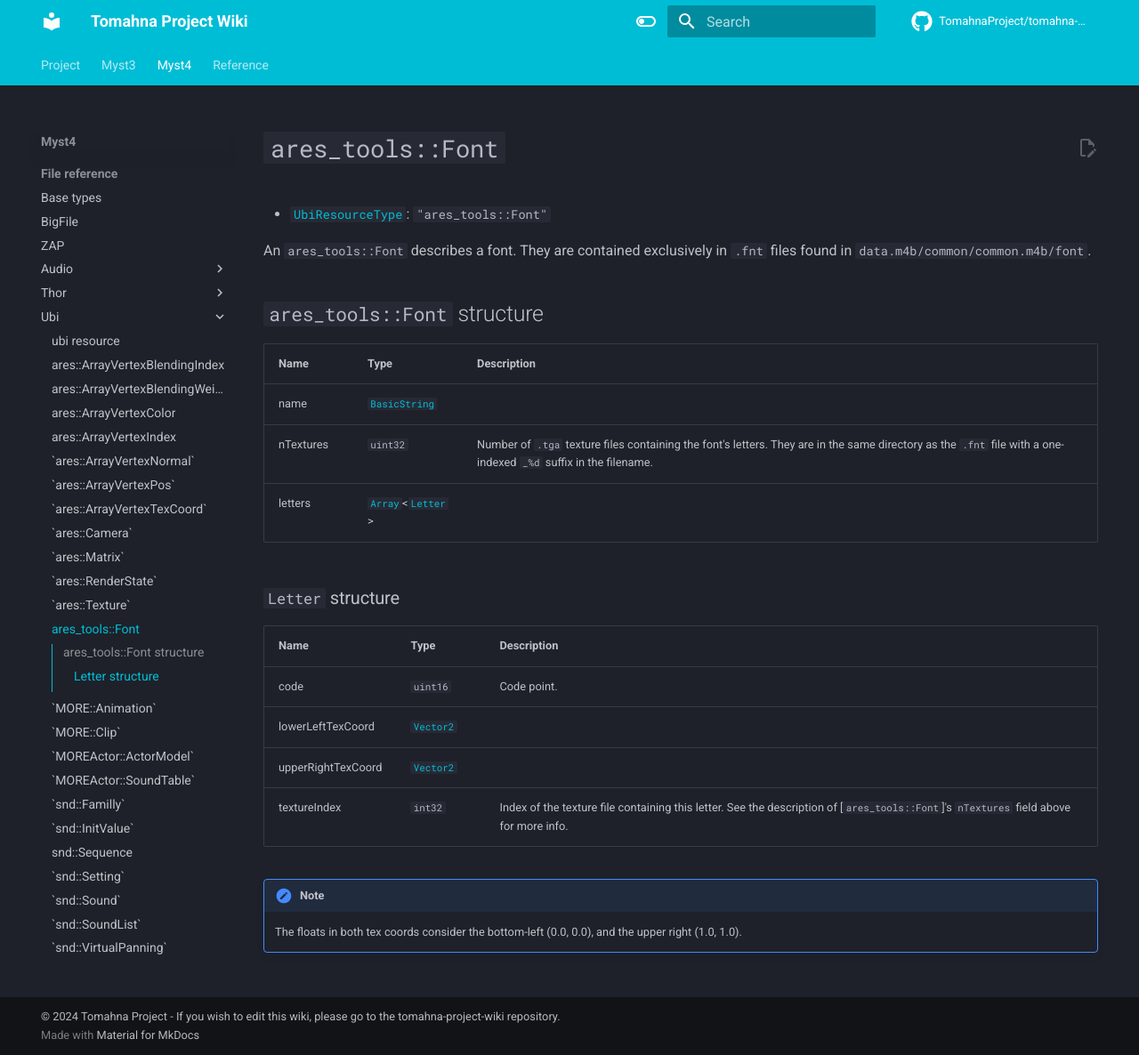
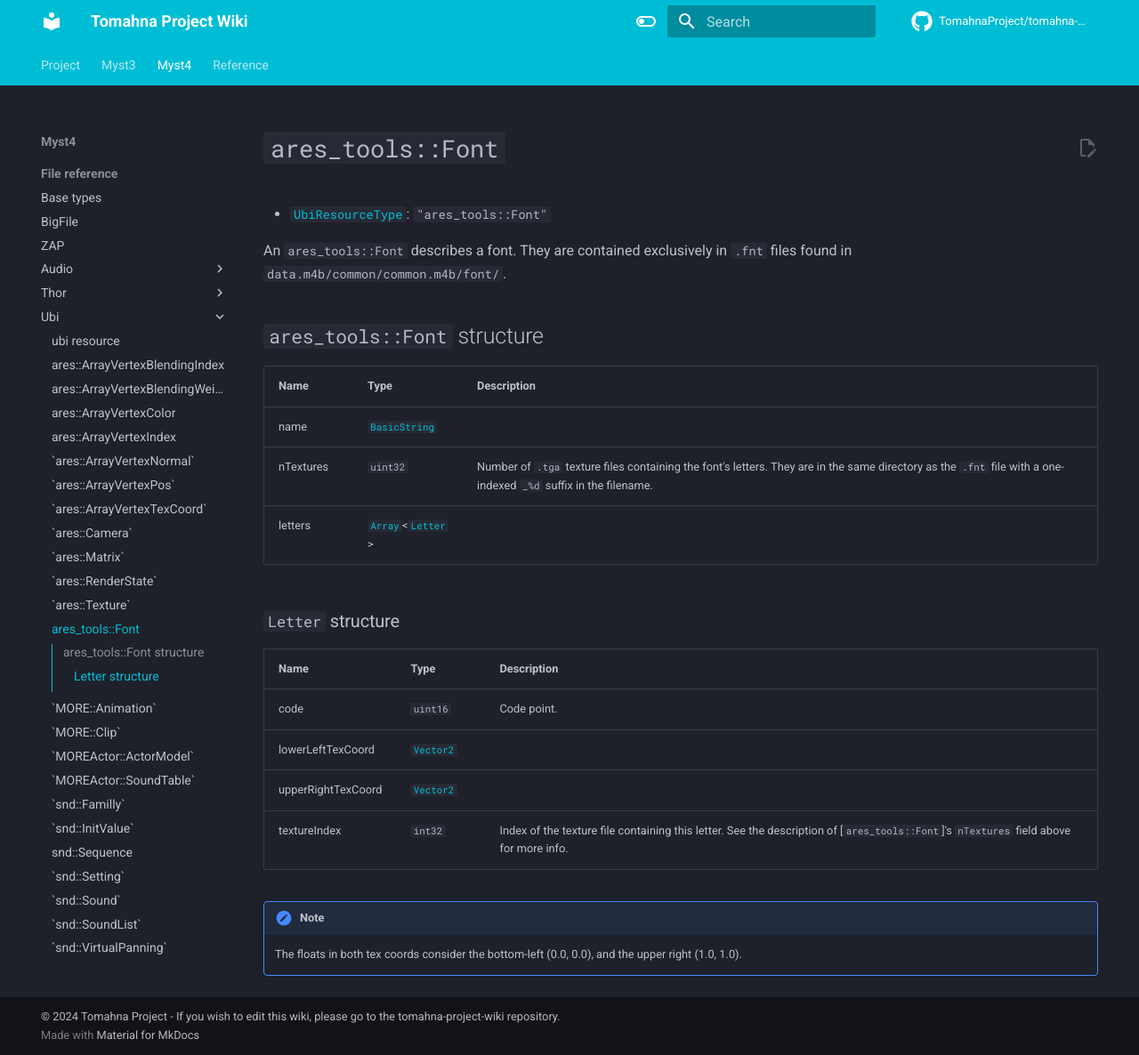
Before and after one commit to TomahnaProject/tomahna-project-wiki, an MkDocs documentation site: the page built from docs/myst4/file-reference/ubi/arestools-font.md, in a window 1280 px wide and 1186 px high. Shown: the whole window at 89% size. Built offline with MkDocs 1.6.1 and Material for MkDocs 9.7.7, drawn with Linux system fonts in a browser that asks for light colours; comment, search, counter and statistics services are not loaded.

Commit message:
various: end directory paths on trailing slash

```diff
--- a/docs/myst4/file-reference/ubi/arestools-font.md
+++ b/docs/myst4/file-reference/ubi/arestools-font.md
@@ -2,7 +2,7 @@
 
 - [`UbiResourceType`](./index.md#ubiresourcetype-string): `"ares_tools::Font"`
 
-An `ares_tools::Font` describes a font. They are contained exclusively in `.fnt` files found in `data.m4b/common/common.m4b/font`.
+An `ares_tools::Font` describes a font. They are contained exclusively in `.fnt` files found in `data.m4b/common/common.m4b/font/`.
 
 ## `ares_tools::Font` structure
 
```
Also changed, not shown: docs/myst4/file-reference/ubi/snd-sequence.md (+1 -1 lines).
